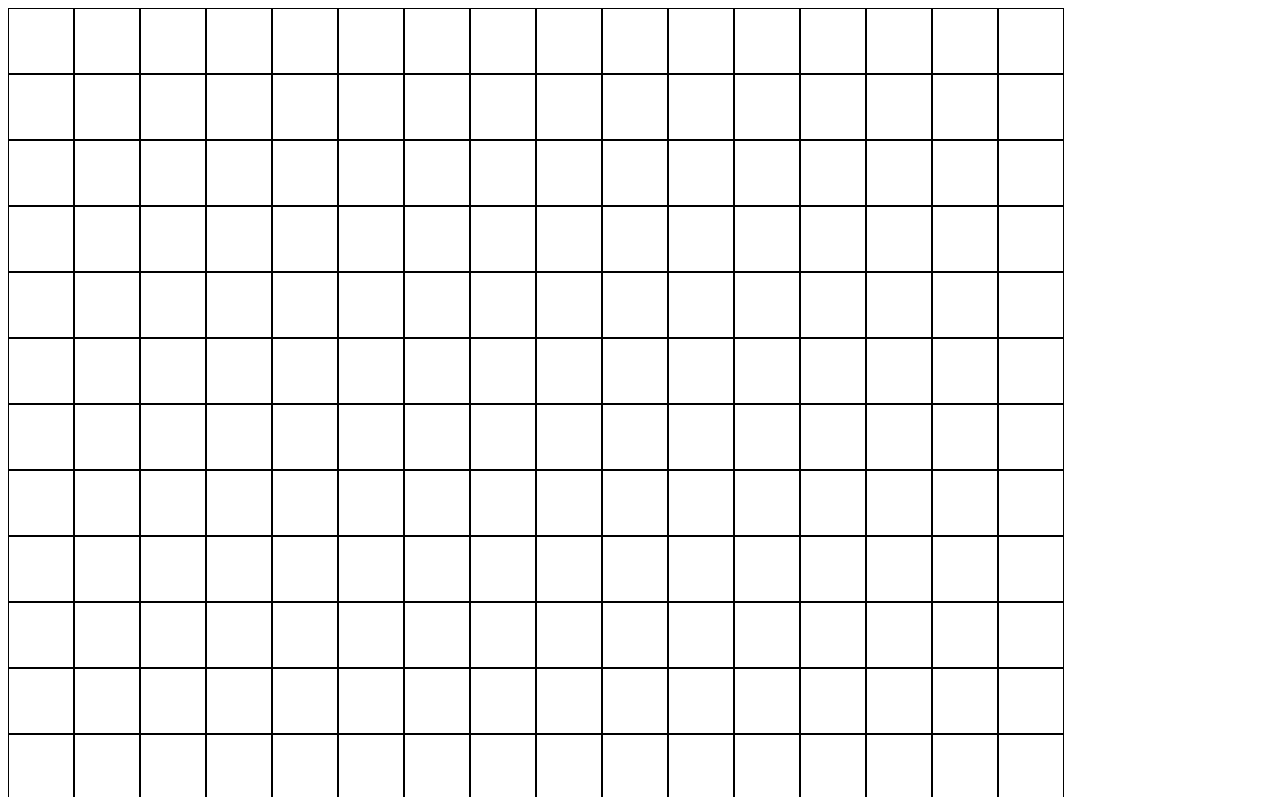
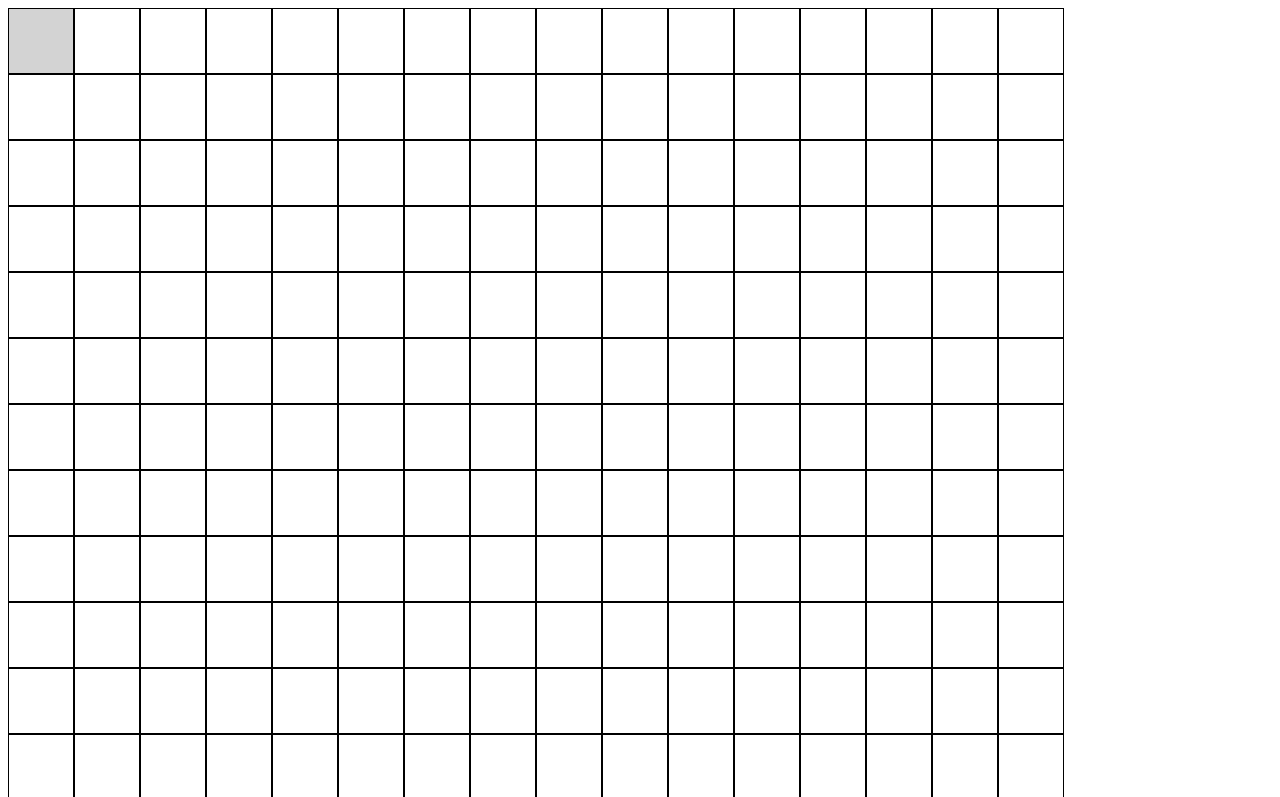
Before and after one commit to Nebuchadnazzer/odin-EtchASketch, a plain HTML site: page index.html in a window 1280 px wide. In both pictures the pointer is over the element 41 px from the left and 41 px from the top of the page. Shown: the top 797 px of the page. Drawn offline with Linux system fonts and the light colour scheme.

Commit message:
Added hover effect

```diff
--- a/styles.css
+++ b/styles.css
@@ -2,6 +2,11 @@
     width: 5vw;
     height: 5vw;
     border: 1px solid black;
+    transition: background-color 0.3s ease;
+}
+
+.pixel-div:hover {
+    background-color: lightgray;
 }
 
 .row {
@@ -9,6 +14,6 @@
 }
 
 .pixel-container {
-    display :flex;
+    display: flex;
     flex-wrap: wrap;
 }
```
Also changed, not shown: script.js (+12 -0 lines).
